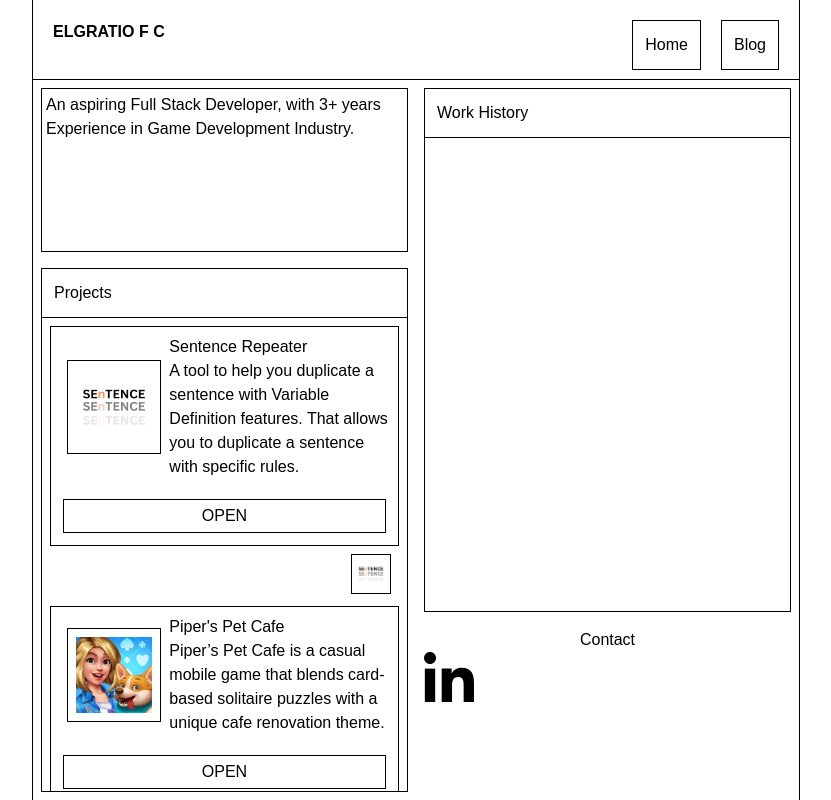
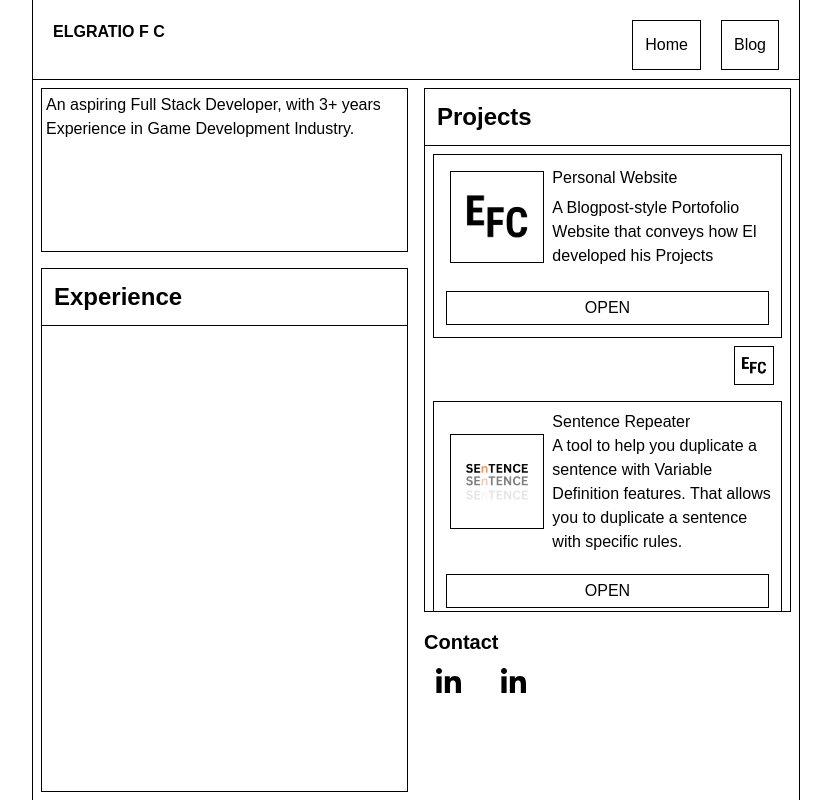
Before and after one commit to akael888/akael888-site, a Next.js app: page / in a window 1280 px wide. Shown: the whole page, without its empty margins (224-1055 px from the left). Built offline with nearby package versions, Linux system fonts and the light colour scheme.

Commit message:
fix : Switched the Work History (now experience) with Project's Layout Position

```diff
--- a/src/app/page.tsx
+++ b/src/app/page.tsx
@@ -1,6 +1,7 @@
 import Image from "next/image";
 import Link from "next/link";
 import ProjectCard from "./components/project-card";
+import WorkHistoryCard from "./components/work-card";
 
 export default function Home() {
   return (
@@ -12,24 +13,51 @@ export default function Home() {
             {/* <div className="flex justify-start align-center p-3 border-b-1">
               <h1>Summary</h1>
             </div> */}
-            An aspiring Full Stack Developer, with 3+ years Experience in Game Development Industry.
+            An aspiring Full Stack Developer, with 3+ years Experience in Game
+            Development Industry.
           </div>
           <div className="border-1 row-span-3 col-start-1 row-start-2 overflow-hidden">
             <div className="flex justify-start align-center p-3 border-b-1 ">
-              <h1>Projects</h1>
+              <h1 className="text-2xl font-bold">Experience</h1>
             </div>
             <div className="flex flex-col p-2 overflow-y-auto max-h-full gap-1">
+              {/* <WorkHistoryCard
+                role="Cutscene Designer Intern and Apprentice"
+                duration="Jan 2022 - Oct 2022"
+                company="Touchten Games"
+                details="Designed in-game Isometric Cutscene using in-house tools."
+              />
+              <WorkHistoryCard
+                role="Cutscene Designer Intern and Apprentice"
+                duration="Jan 2022 - Oct 2022"
+                company="Touchten Games"
+                details="Designed in-game Isometric Cutscene using in-house tools."
+              /> */}
+            </div>
+          </div>
+          <div className="border-1 row-span-3 col-start-2 row-start-1 overflow-hidden">
+            <div className="flex justify-start align-center p-3 border-b-1">
+              <h1 className="text-2xl font-bold">Projects</h1>
+            </div>
+            <div className="flex flex-col p-2 overflow-y-auto h-full gap-2">
+              <ProjectCard
+                name="Personal Website"
+                description="A Blogpost-style Portofolio Website that conveys how El developed his Projects"
+                logoUrl="/efc-logo.png"
+                techStacks={["/next.svg","/tailwind-logo.svg"]}
+              />
               <ProjectCard
                 name="Sentence Repeater"
                 description="A tool to help you duplicate a sentence with Variable Definition features. That allows you to duplicate a sentence with specific rules."
                 logoUrl="/sentence-rep-logo.png"
-              />{" "}
+                techStacks={["/react-logo.svg","/expressjs-logo.svg","/tailwind-logo.svg"]}
+              />
               <ProjectCard
                 name="Piper's Pet Cafe"
-                description="Piper’s Pet Cafe is a casual mobile game that blends card-based solitaire puzzles with a unique cafe renovation theme."
+                description="A casual mobile game that blends card-based solitaire puzzles with a unique cafe renovation theme."
                 logoUrl="/ppc-logo.png"
               />
-              <ProjectCard
+              {/* <ProjectCard
                 name="Test"
                 description="Test123"
                 logoUrl="/linkedin-dark.svg"
@@ -48,26 +76,29 @@ export default function Home() {
                 name="Test"
                 description="Test123"
                 logoUrl="/linkedin-dark.svg"
-              />
-            </div>
-          </div>
-          <div className="border-1 row-span-3 col-start-2 row-start-1">
-           <div className="flex justify-start align-center p-3 border-b-1">
-              <h1>Work History</h1>
+              /> */}
             </div>
           </div>
           <div className=" col-start-2 row-start-4">
             <div>
-              <div className="flex justify-center">
-                <h1>Contact</h1>
+              <div className="flex justify-start items-center">
+                <h1 className="text-xl font-bold">Contact</h1>
               </div>
-              <div className="w-full">
+              <div className="w-full p-3 flex gap-10">
                 <Link href="https://linkedin.com/in/elgratiofc/">
                   <Image
                     src="/linkedin-dark.svg"
                     alt="Linkedin Logo"
-                    width={50}
-                    height={50}
+                    width={25}
+                    height={25}
+                  />
+                </Link>
+                <Link href="https://linkedin.com/in/elgratiofc/">
+                  <Image
+                    src="/linkedin-dark.svg"
+                    alt="Linkedin Logo"
+                    width={25}
+                    height={25}
                   />
                 </Link>
               </div>
```
